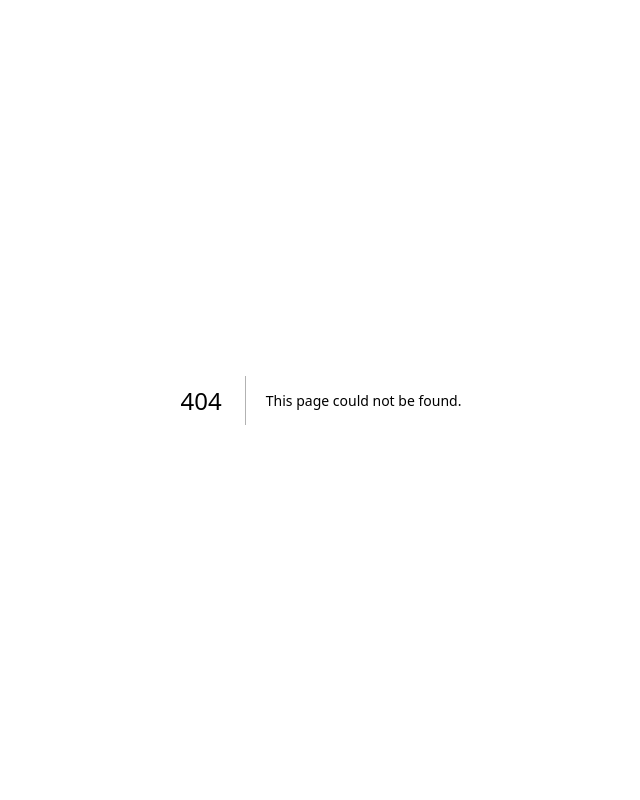
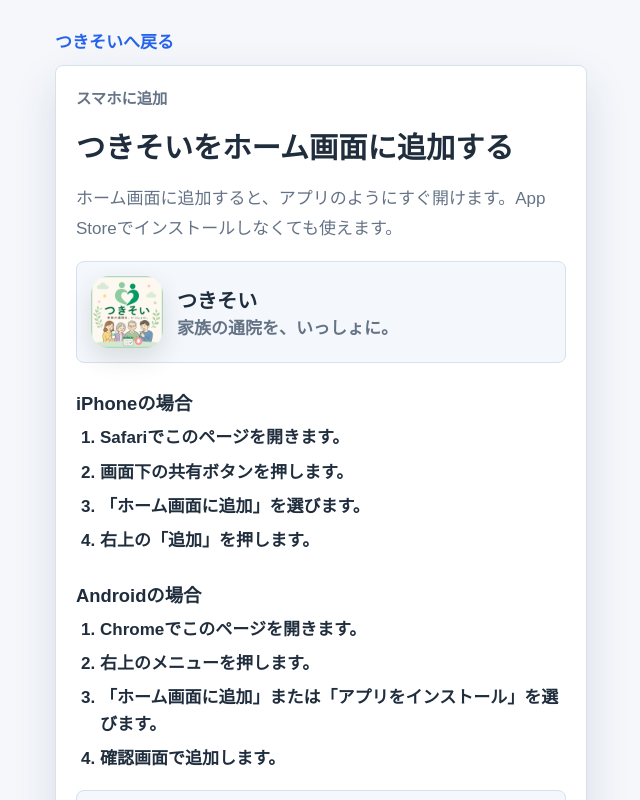
Before and after one commit to blink324/clinic-escort-app, a Next.js app: page /install in a window 1280 px wide. Before the commit this address had no page. Shown: the top 800 px of the page, without its empty margins (319-959 px from the left). Built offline with nearby package versions, Linux system fonts and the light colour scheme.

Commit message:
Add PWA install guidance

```diff
--- a/app/help/page.tsx
+++ b/app/help/page.tsx
@@ -51,6 +51,12 @@
             </p>
           </div>
           <div>
+            <strong>スマホのホーム画面に追加したい</strong>
+            <p>
+              <Link href="/install">スマホに追加する手順</Link>を開いて、iPhoneまたはAndroidの手順に沿って追加してください。
+            </p>
+          </div>
+          <div>
             <strong>退会・データ削除したい</strong>
             <p>
               マイページの「退会してデータを削除する」から、アカウントとアプリ内データを削除できます。実行後は元に戻せません。
--- /dev/null
+++ b/app/install/page.tsx
@@ -0,0 +1,57 @@
+import Link from "next/link";
+
+export default function InstallPage() {
+  return (
+    <main className="mobile-shell legal-shell">
+      <Link className="back-link" href="/">つきそいへ戻る</Link>
+      <section className="legal-card install-card">
+        <p className="eyebrow">スマホに追加</p>
+        <h1>つきそいをホーム画面に追加する</h1>
+        <p>
+          ホーム画面に追加すると、アプリのようにすぐ開けます。App Storeでインストールしなくても使えます。
+        </p>
+
+        <div className="install-preview">
+          <img src="/apple-touch-icon.png" alt="つきそいのアイコン" />
+          <div>
+            <strong>つきそい</strong>
+            <span>家族の通院を、いっしょに。</span>
+          </div>
+        </div>
+
+        <section className="install-section">
+          <h2>iPhoneの場合</h2>
+          <ol className="install-steps">
+            <li>Safariでこのページを開きます。</li>
+            <li>画面下の共有ボタンを押します。</li>
+            <li>「ホーム画面に追加」を選びます。</li>
+            <li>右上の「追加」を押します。</li>
+          </ol>
+        </section>
+
+        <section className="install-section">
+          <h2>Androidの場合</h2>
+          <ol className="install-steps">
+            <li>Chromeでこのページを開きます。</li>
+            <li>右上のメニューを押します。</li>
+            <li>「ホーム画面に追加」または「アプリをインストール」を選びます。</li>
+            <li>確認画面で追加します。</li>
+          </ol>
+        </section>
+
+        <div className="support-list">
+          <div>
+            <strong>LINEで開いている場合</strong>
+            <p>
+              うまく追加できない時は、右上メニューからSafariまたはChromeで開き直してから追加してください。
+            </p>
+          </div>
+        </div>
+
+        <Link className="primary-action full" href="/">
+          つきそいを開く
+        </Link>
+      </section>
+    </main>
+  );
+}
--- a/app/mypage/page.tsx
+++ b/app/mypage/page.tsx
@@ -404,6 +404,7 @@
           <strong>確認する</strong>
         </summary>
         <div className="profile-link-list">
+          <Link href="/install">スマホに追加する</Link>
           <Link href="/help">ヘルプ</Link>
           <Link href="/terms">利用規約</Link>
           <Link href="/privacy">プライバシーポリシー</Link>
--- a/app/styles.css
+++ b/app/styles.css
@@ -1657,6 +1657,57 @@
   color: var(--text);
 }
 
+.install-card {
+  gap: 18px;
+}
+
+.install-preview {
+  align-items: center;
+  background: #f4f7fb;
+  border: 1px solid var(--line);
+  border-radius: 8px;
+  display: grid;
+  gap: 14px;
+  grid-template-columns: 72px 1fr;
+  padding: 14px;
+}
+
+.install-preview img {
+  border-radius: 18px;
+  box-shadow: 0 10px 24px rgba(49, 61, 55, 0.14);
+  height: 72px;
+  width: 72px;
+}
+
+.install-preview strong {
+  color: var(--text);
+  display: block;
+  font-size: 1.18rem;
+}
+
+.install-preview span {
+  color: var(--muted);
+  font-weight: 800;
+}
+
+.install-section {
+  display: grid;
+  gap: 10px;
+}
+
+.install-steps {
+  display: grid;
+  gap: 8px;
+  margin: 0;
+  padding-left: 24px;
+}
+
+.install-steps li {
+  color: var(--text);
+  font-weight: 900;
+  line-height: 1.55;
+}
+
 .about-hero,
 .about-section {
   background: var(--surface);
--- a/components/AuthPanel.tsx
+++ b/components/AuthPanel.tsx
@@ -77,7 +77,7 @@
             </button>
           </div>
           <p className="legal-inline dark">
-            <Link href="/about">どんなアプリ？</Link>・<Link href="/help">ヘルプ</Link>・<Link href="/terms">利用規約</Link>・<Link href="/privacy">プライバシーポリシー</Link>
+            <Link href="/about">どんなアプリ？</Link>・<Link href="/install">スマホに追加</Link>・<Link href="/help">ヘルプ</Link>・<Link href="/terms">利用規約</Link>・<Link href="/privacy">プライバシーポリシー</Link>
           </p>
         </div>
       </section>
```
